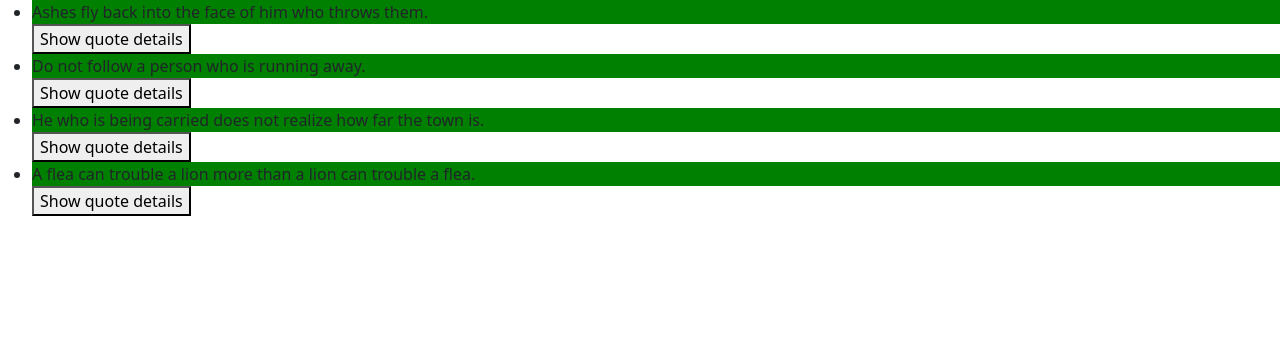
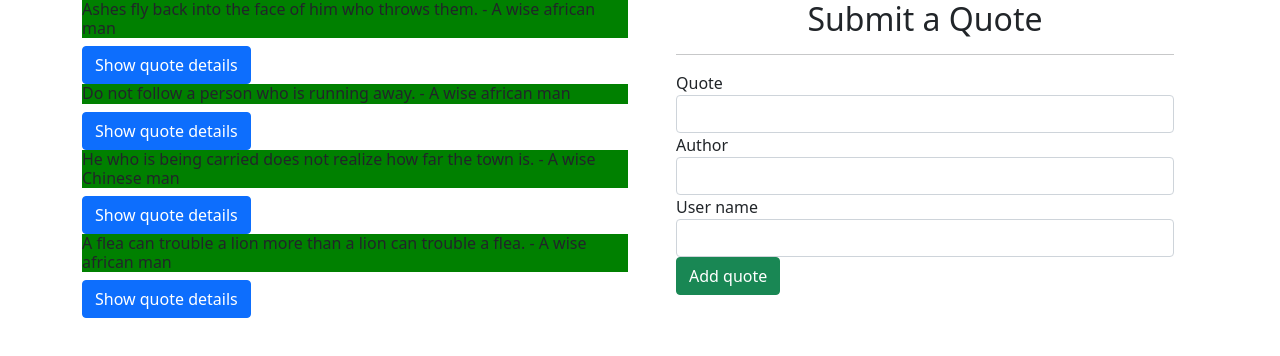
Before and after one commit to Clinton-dev/quotes-app, an Angular app: page / in a window 1280 px wide. Shown: the top 356 px of the page. Built offline with nearby package versions, Linux system fonts and the light colour scheme.

Commit message:
Add form validation to form component

```diff
--- a/src/app/quote-detail/quote-detail.component.html
+++ b/src/app/quote-detail/quote-detail.component.html
@@ -1,4 +1,4 @@
-<p>Author: {{quote.author}}, posted by user {{quote.user}} with {{quote.upvotes}} upvotes and {{quote.downvotes}} downvotes</p>
+<p>posted by {{quote.user}} with {{quote.upvotes}} upvotes and {{quote.downvotes}} downvotes</p>
 <button (click)="changeVote(1)">upvote</button>
 <button (click)="changeVote(-1)">downvote</button>
 <button (click)="quoteDelete(true)">Delete quote</button>
--- /dev/null
+++ b/src/app/quote-form/quote-form.component.html
@@ -0,0 +1,28 @@
+<div class="container-fluid">
+    <h2 class="text-center">Submit a Quote</h2>
+    <hr>
+    <form #goalForm="ngForm">
+        <div class="form-group">
+            <label for="name">Quote</label>
+            <input type="text" class="form-control" id="name" required [(ngModel)]="newQuote.name" name="name" #name="ngModel">
+            <div [hidden]="name.valid || name.pristine" class="alert alert-danger">
+                <p>Quote is required!</p>
+            </div>
+        </div>
+        <div class="form-group">
+            <label for="author">Author</label>
+            <input type="text" class="form-control" id="author" [(ngModel)]="newQuote.author" name="author"  #author="ngModel" required>
+            <div [hidden]="author.valid || author.pristine" class="alert alert-danger">
+                <p>Author is required!</p>
+            </div>
+        </div>
+        <div class="form-group">
+            <label for="user">User name</label>
+            <input type='text' class="form-control" id="user" [(ngModel)]="newQuote.user" name="user" #user="ngModel"required>
+            <div [hidden]="user.valid || user.pristine" class="alert alert-danger">
+                <p>User name is required!</p>
+            </div>
+        </div>
+        <button type="submit" class="btn btn-success">Add quote</button>
+    </form>
+</div>
--- /dev/null
+++ b/src/app/quote-form/quote-form.component.ts
@@ -0,0 +1,18 @@
+import { Component, OnInit } from '@angular/core';
+import { Quote } from "../quote";
+
+@Component({
+  selector: 'app-quote-form',
+  templateUrl: './quote-form.component.html',
+  styleUrls: ['./quote-form.component.css']
+})
+export class QuoteFormComponent implements OnInit {
+
+  newQuote = new Quote(0,"","","",0,0);
+
+  constructor() { }
+
+  ngOnInit(): void {
+  }
+
+}
--- a/src/app/quote/quote.component.html
+++ b/src/app/quote/quote.component.html
@@ -1,8 +1,18 @@
-<ul>
-    <div *ngFor="let quote of quotes;let i = index">
-        <li appHighestUpvotes> {{quote.name}} </li>
-        <button (click)="toggleDetails(i)">Show quote details</button>
-        <app-quote-detail *ngIf="quote.showDescription" [quote]="quote"
-            (isVoted) = "updateVote($event, i)" (isDelete)="deleteQuote($event,i)"></app-quote-detail>
-    </div>
-</ul>
+<div class="container">
+ <div class="row">
+     <div class="col-md-6">
+         <div *ngFor="let quote of quotes;let i = index">
+             <div>
+                <h6 id={{i}} appHighestUpvotes>{{quote.name}} - {{quote.author}}</h6>
+                <button (click)='toggleDetails(i)' class="btn btn-primary">Show quote details</button>
+             </div>
+             <div *ngIf='quote.showDescription'>
+                <app-quote-detail  [quote]="quote" (isVoted)="updateVote($event, i)" (isDelete)="deleteQuote($event,i)"></app-quote-detail>
+             </div>
+         </div>
+     </div>
+     <div class="col-md-6">
+         <app-quote-form></app-quote-form>
+     </div>
+ </div>
+</div>
```
Also changed, not shown: src/app/app.module.ts (+6 -2 lines), src/app/quote-form/quote-form.component.css (added), 1 other file (tests, documents, lock files or other folders).
